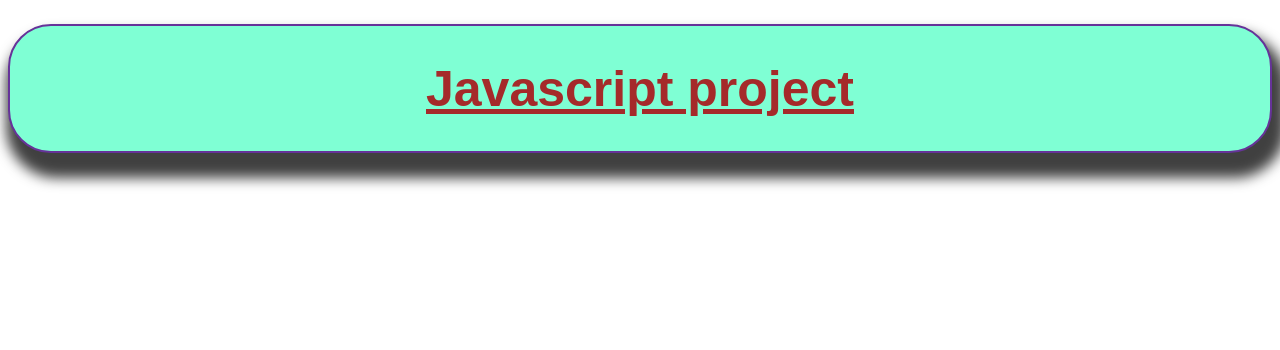
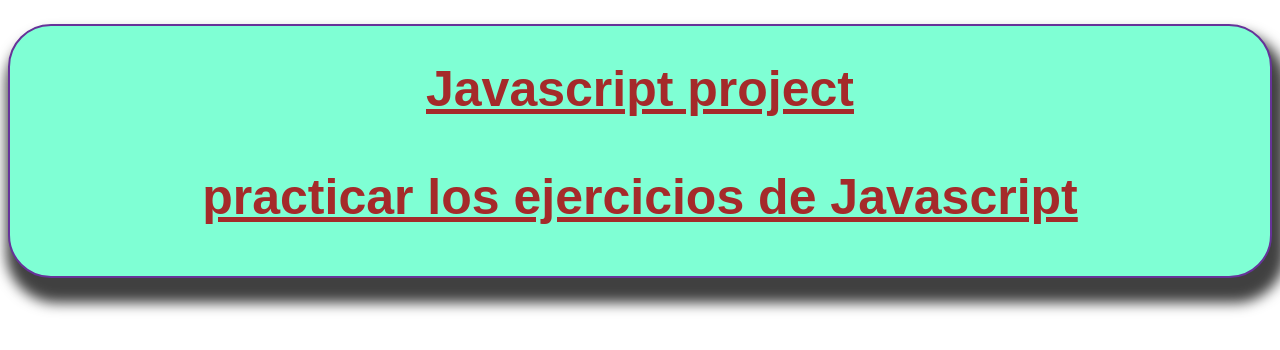
Before and after one commit to fvaldez29/Javascript-project, a plain HTML site: page index.html in a window 1280 px wide. Drawn offline with Linux system fonts and the light colour scheme.

Commit message:
agregue otro texto a la cabezera

```diff
--- a/css/style.css
+++ b/css/style.css
@@ -5,10 +5,11 @@
     margin: 24px auto;
     border-radius: 43px;
 }
-h1{
+.texto{
     text-align: center;
     text-decoration: underline;
     color: brown;
     font-family: Arial, Helvetica, sans-serif;
     font-size: 50px;
+    font-weight: bold;
 }
--- a/index.html
+++ b/index.html
@@ -5,11 +5,12 @@
     <meta http-equiv="X-UA-Compatible" content="IE=edge">
     <meta name="viewport" content="width=device-width, initial-scale=1.0">
     <link rel="stylesheet" href="css/style.css">
-    <title>Document</title>
+    <title>Scripts</title>
 </head>
 <body>
     <div class="header-container">
-        <h1>Javascript project</h1>
+        <h1 class="texto">Javascript project</h1>
+        <p class="texto">practicar los ejercicios de Javascript</p>
     </div>
 </body>
 </html>
```
